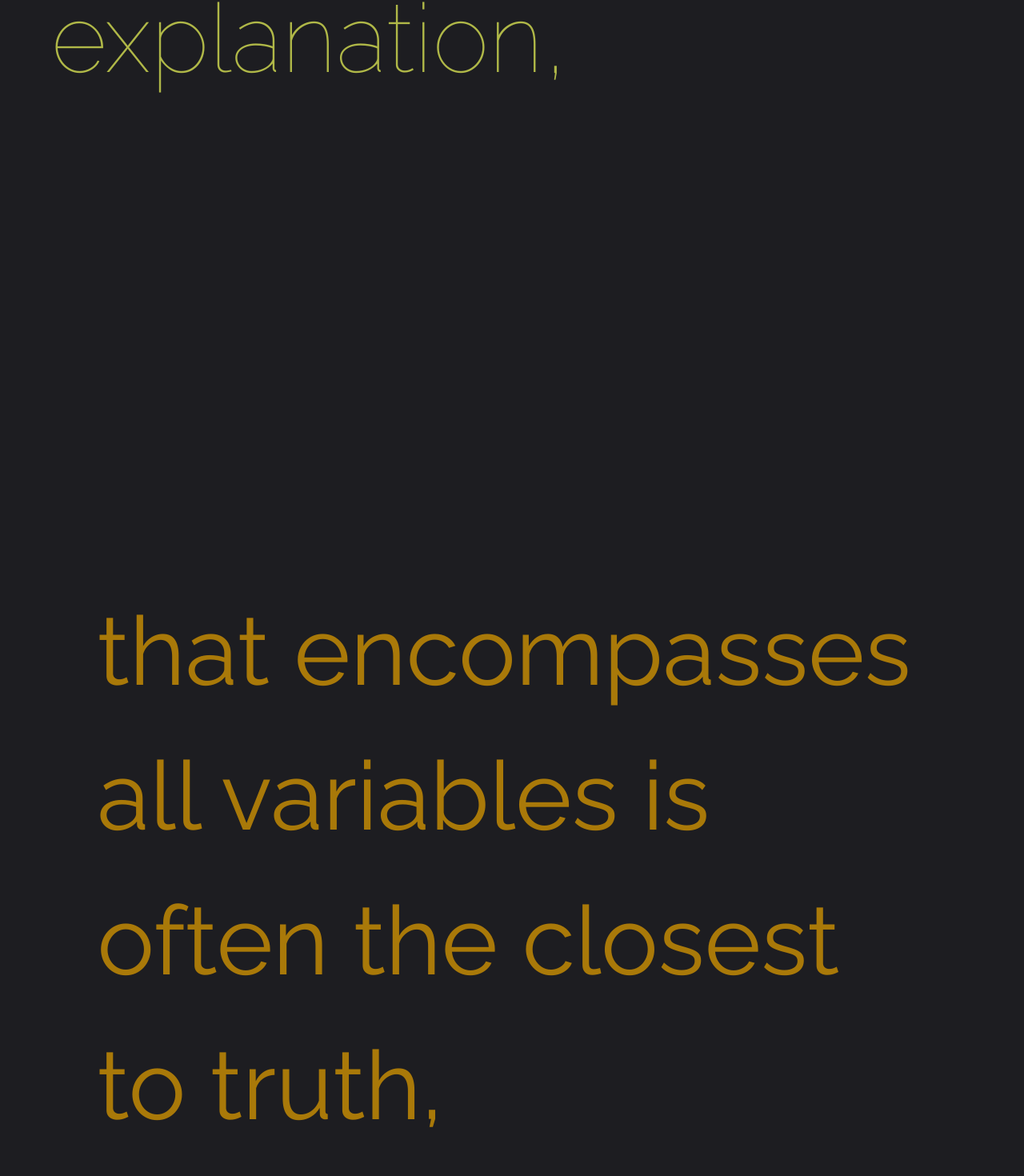
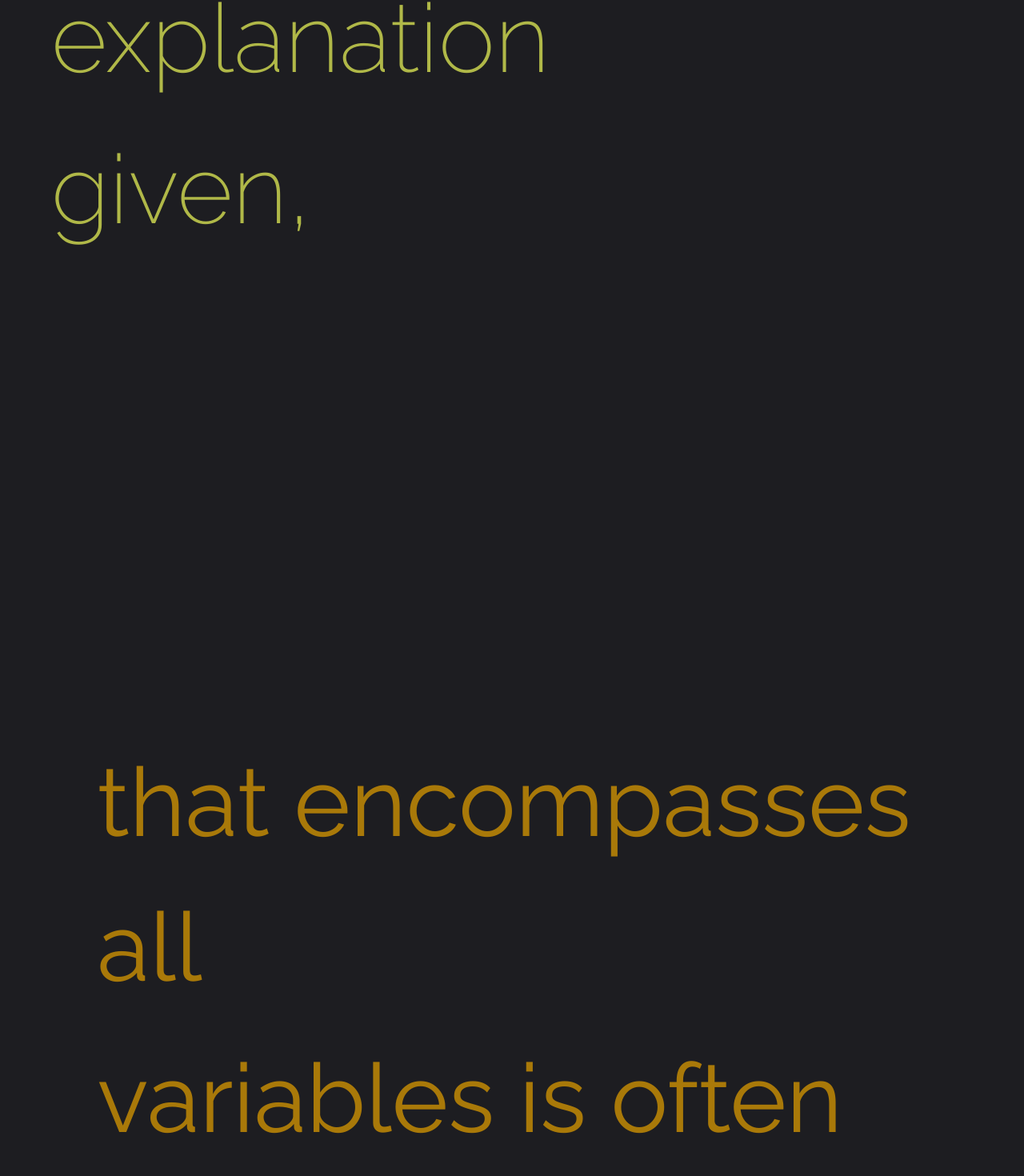
Before and after one commit to AdminForIinRange/My-Personal-Portfolio, a React (Vite) app: page / in a window 1280 px wide. Shown: the part 1200-2670 px from the top of the page at 80% size. Built offline with nearby package versions, Linux system fonts and the light colour scheme; a web font is replaced by a local one.

Commit message:
ok im done for the day, cya

```diff
--- a/src/components/About.jsx
+++ b/src/components/About.jsx
@@ -1,4 +1,4 @@
-import React, { useState } from "react";
+import React, { useEffect, useState } from "react";
 import {
   Step,
   StepDescription,
@@ -61,9 +61,34 @@ import {
   Container,
   Spacer,
 } from "@chakra-ui/react";
+
+
+import { useInView } from "framer-motion";
+import { useRef } from "react";
+
+
+
+  function QuoteAnimation({ children }) {
+    const ref = useRef(null);
+    const isInView = useInView(ref);
+
+    return (
+      <Box
+
+        ref={ref}
+        className={isInView ? "animate__animated animate__fadeInLeft animate__fast " : "animate__animated animate__fadeOutLeft animate__fast"}
+
+      >
+        {children}
+      </Box>
+    );
+  }
+
+
+
 export default function About() {
   return (
-    <VStack justify="center" align="center">
+    <VStack justify="center" align="center" mt={"200px"}>
       <VStack
     w={{
       base: "90%",
@@ -81,15 +106,20 @@ export default function About() {
         mt="100px"
         textShadow="0px 0px 50px black"
       >
+        <QuoteAnimation>
+
         <Text
           textAlign={"left"}
           fontFamily={"Corben"}
           fontSize="35px"
           color={"	#f0d86e"}
-          className="animate__animated animate__fadeInDown"
+
         >
           Hi, Welcome
         </Text>
+
+        </QuoteAnimation>
+        <QuoteAnimation>
         <Text
           fontFamily={"Corben"}
           color={"wheat"}
@@ -106,10 +136,11 @@ export default function About() {
             xxxl: "120px",
           }}
           whiteSpace="nowrap"
-          className="animate__animated animate__fadeInUp"
+
         >
           About me
         </Text>
+        </QuoteAnimation>
       </VStack>
 
       <HStack
@@ -165,7 +196,9 @@ export default function About() {
 
 
         <VStack align={"center"} w={"100%"}>
-          <Box bgColor={"wheat"} w={"100%"} h={"300px"} borderRadius={"15px"} />
+
+        <QuoteAnimation>
+          <Box bgColor={"wheat"} w={"100%"} h={"300px"} borderRadius={"15px"}  />
 
           <Text  color={"	#f0d86e"} mt={"30px"} >
             As a self-taught full-stack web developer with a special focus
@@ -173,9 +206,11 @@ export default function About() {
             skills to craft captivating user interfaces and seamless web
             experiences.
           </Text>
+          </QuoteAnimation>
         </VStack>
 
         <VStack align={"center"} w={"100%"}>
+        <QuoteAnimation>
           <Text  color={"	#f0d86e"} mb={"30px"}>
         My dad bought a Windows XP computer me at
             5 yrs of age, I immersed myself in its UI/UX. At 14, I started coding with Unity,
@@ -188,6 +223,7 @@ export default function About() {
           </Text>
 
           <Box bgColor={"wheat"} w={"100%"} h={"200px"} borderRadius={"15px"} />
+          </QuoteAnimation>
         </VStack>
       </HStack>
     </VStack>
--- a/src/components/HeaderTitle.jsx
+++ b/src/components/HeaderTitle.jsx
@@ -1,4 +1,4 @@
-import React, { useRef, useState } from "react";
+import React, { useEffect, useRef, useState } from "react";
 import {
   Step,
   StepDescription,
@@ -61,28 +61,62 @@ import {
   Container,
   Spacer,
 } from "@chakra-ui/react";
+
 import { useInView } from "framer-motion";
-export default function HeaderTitle() {
+
+
+
+  function QuoteAnimation({ children }) {
     const ref = useRef(null);
     const isInView = useInView(ref);
+    const [onOpen, setOnOpen] = useState("animate__animated animate__fadeInDown animate__fast ");
+    const [onClose, setOnClose] = useState("animate__animated animate__fadeOutDown animate__fast");
+
+    useEffect(() => {
+      const randomNumber = Math.floor(Math.random() * 2) + 1;
+      if (randomNumber === 1) {
+        setOnOpen("animate__animated animate__fadeInDown animate__fast ");
+        setOnClose("animate__animated animate__fadeOutDown animate__fast");
+      } else {
+        setOnOpen("animate__animated animate__fadeInUp animate__fast ");
+        setOnClose("animate__animated animate__fadeOutDown animate__fast");
+      }
+    }, [isInView]);
+
+    return (
+      <Box
+
+        ref={ref}
+        className={isInView ? onOpen : onClose}
+
+      >
+        {children}
+      </Box>
+    );
+  }
+  export default function HeaderTitle() {
 
   return (
     <Stack align={"center"} p={"3%"}>
       <VStack
+
+
         justify="center"
         align="left"
         mt="100px"
         textShadow="0px 0px 50px black"
       >
-        <Box
-          transition="transform, 0.3s ease-in-out, boxShadow 1s ease-in-out"
+
+<QuoteAnimation>
+        <Box  transition="transform, 0.3s ease-in-out, boxShadow 1s ease-in-out"
         _hover={{
           transform: "scale(1.03)",
           filter: "drop-shadow(0px 0px 10px #ECC94B)",
-          }}
-        >
+        }} >
+
+
         <Text
-          ref={ref}
+
           fontSize={{
             base: "15px",
             xsm: "15px",
@@ -96,22 +130,27 @@ export default function HeaderTitle() {
           }}
           fontFamily={"Corben"}
           color={"	#f0d86e"}
-            className="animate__animated animate__fadeInDown"
+
           whiteSpace={"wrap"}
         >
           Crafting Engaging Web Experiences,
         </Text>
+
         </Box>
+        </QuoteAnimation>
 
-        <Box
-          transition="transform, 0.3s ease-in-out, boxShadow 1s ease-in-out"
+       <QuoteAnimation>
+
+
+        <Box  transition="transform, 0.3s ease-in-out, boxShadow 1s ease-in-out"
                 _hover={{
                   transform: "scale(1.03)",
                   filter: "drop-shadow(0px 0px 10px #FFFFF0)",
-          }}
-        >
+                }}>
         <Text
         transition="transform, 0.3s ease-in-out, boxShadow 1s ease-in-out"
+
+
           fontFamily="Corben"
           color={"wheat"}
           fontWeight="700"
@@ -127,19 +166,26 @@ export default function HeaderTitle() {
             xxxl: "120px",
           }}
           whiteSpace="nowrap"
-            className="animate__animated animate__fadeInUp"
+
+
+
         >
           Full Stack Developer.
         </Text>
+
         </Box>
 
-        <Box
-          transition="transform, 0.3s ease-in-out, boxShadow 1s ease-in-out"
+        </QuoteAnimation>
+
+
+              <QuoteAnimation>
+
+        <Box  transition="transform, 0.3s ease-in-out, boxShadow 1s ease-in-out"
         _hover={{
           transform: "scale(1.03)",
           filter: "drop-shadow(0px 0px 10px #ECC94B)",
-          }}
-        >
+        }} >
+
         <Text
           fontSize={{
             base: "5.5px",
@@ -154,13 +200,15 @@ export default function HeaderTitle() {
           }}
           color={"	#fff4c4"}
           fontFamily="sans-serif"
-            className="animate__animated animate__fadeInUp"
+
         >
           👋 Hello! I'm Anjesh, a fervent Full-Stack Developer 🚀 specializing
-            in frontend, <br /> with a knack for enhancing web experiences
-            through both UI/UX and code 🖥️🎨
+          in frontend, <br /> with a knack for enhancing web experiences through
+          both UI/UX and code 🖥️🎨
         </Text>
         </Box>
+
+        </QuoteAnimation>
       </VStack>
     </Stack>
   );
--- a/src/components/Quote.jsx
+++ b/src/components/Quote.jsx
@@ -72,11 +72,11 @@ function QuoteAnimation({ children }) {
   useEffect(() => {
     const randomNumber = Math.floor(Math.random() * 2) + 1;
     if (randomNumber === 1) {
-      setOnOpen("animate__animated animate__fadeInRight");
-      setOnClose("animate__animated animate__fadeOutLeft");
+      setOnOpen("animate__animated animate__fadeInRight animate__fast ");
+      setOnClose("animate__animated animate__fadeOutLeft animate__fast");
     } else {
-      setOnOpen("animate__animated animate__fadeInLeft");
-      setOnClose("animate__animated animate__fadeOutRight");
+      setOnOpen("animate__animated animate__fadeInLeft animate__fast ");
+      setOnClose("animate__animated animate__fadeOutRight animate__fast");
     }
   }, [isInView]);
 
@@ -108,15 +108,28 @@ export default function Quote() {
             filter: "drop-shadow(0px 0px 10px #48BB78)",
           }}
         >
-          <Text as={"span"} fontFamily={"Raleway"} fontWeight={100}>
-            The simplest explanation,
+          <Text as={"span"} fontFamily={"Raleway"} fontWeight={200}>
+            The simplest explanation
+          </Text>
+        </Box>
+        <Box
+        color={"#b0b848"}
+          transition="transform 0.3s ease-in-out, boxShadow 1s ease-in-out"
+          _hover={{
+            transform: "scale(1.03)",
+            filter: "drop-shadow(0px 0px 10px #48BB78)",
+          }}
+        >
+          <Text as={"span"} fontFamily={"Raleway"} fontWeight={200}>
+             given,
           </Text>
         </Box>
       </QuoteAnimation>
 
       <QuoteAnimation>
-        <QuoteAnimation transition="transform 0.3s ease-in-out, boxShadow 1s ease-in-out">
+        <QuoteAnimation transition="transform 0.3s ease-in-out, boxShadow 1s ease-in-out" >
           <Box
+
           color={"#a97909"}
             transition="transform 0.3s ease-in-out, boxShadow 1s ease-in-out"
             _hover={{
@@ -126,11 +139,43 @@ export default function Quote() {
           >
             <Text as={"span"} fontWeight={400} fontFamily={"Raleway"}>
               {" "}
-              that encompasses all variables is often the closest to truth,
+              that encompasses all
+            </Text>
+
+
+          </Box>
+          <Box
+
+          color={"#a97909"}
+            transition="transform 0.3s ease-in-out, boxShadow 1s ease-in-out"
+            _hover={{
+              transform: "scale(1.03)",
+              filter: "drop-shadow(0px 0px 5px #ED8936)",
+            }}
+          >
+            <Text as={"span"} fontWeight={400} fontFamily={"Raleway"}>
+              {" "}
+               variables is often
+            </Text>
+          </Box>
+          <Box
+
+          color={"#a97909"}
+            transition="transform 0.3s ease-in-out, boxShadow 1s ease-in-out"
+            _hover={{
+              transform: "scale(1.03)",
+              filter: "drop-shadow(0px 0px 5px #ED8936)",
+            }}
+          >
+            <Text as={"span"} fontWeight={400} fontFamily={"Raleway"}>
+              {" "}
+              the closest to truth,
             </Text>
           </Box>
         </QuoteAnimation>
       </QuoteAnimation>
+
+
 
       <QuoteAnimation>
         <Box
@@ -143,12 +188,34 @@ export default function Quote() {
         >
           <Text as={"span"} fontWeight={700} fontFamily={"Raleway"}>
             {" "}
-            for complexity tends to obscure rather than reveal. "
-            <Text fontSize={"100px"} fontWeight={300} fontFamily={"Raleway"}>
+            for complexity tends to
+
+          </Text>
+        </Box>
+        <Box
+        color={"#f0d86e"}
+          transition="transform 0.3s ease-in-out, boxShadow 1s ease-in-out"
+          _hover={{
+            transform: "scale(1.03)",
+            filter: "drop-shadow(0px 0px 5px #ECC94B)",
+          }}
+        >
+          <Text as={"span"} fontWeight={700} fontFamily={"Raleway"}>
+            {" "}
+             obscure rather than reveal. "
+
+          </Text>
+        </Box>
+
+
+
+        <Text  transition="transform 0.3s ease-in-out, boxShadow 1s ease-in-out"  _hover={{
+            transform: "scale(1.03)",
+            filter: "drop-shadow(0px 0px 5px white)",
+          }} color={"wheat"}  fontSize={"50px"} fontWeight={300} fontFamily={"Raleway"}>
               -Occam's Razor
             </Text>
-          </Text>
-        </Box>
+
       </QuoteAnimation>
     </>
   );
--- a/src/styles/styles.css
+++ b/src/styles/styles.css
@@ -18,3 +18,19 @@
 }
 
 /* styles.css */
+.infinite-up-down-hover-BoxImg {
+  position: relative;
+  display: inline-block;
+  animation: upDownHoverBoxImg 1.25s infinite alternate;
+}
+
+
+@keyframes upDownHoverBoxImg {
+
+  0% {
+    transform: translateY(0);
+  }
+  100% {
+    transform: translateY(-10px);
+  }
+}
```
Also changed, not shown: src/components/Skills.jsx (+12 -0 lines), src/assets/Logos/framer-motion.svg (added). Lines whose indentation alone changed are shown as unchanged.
